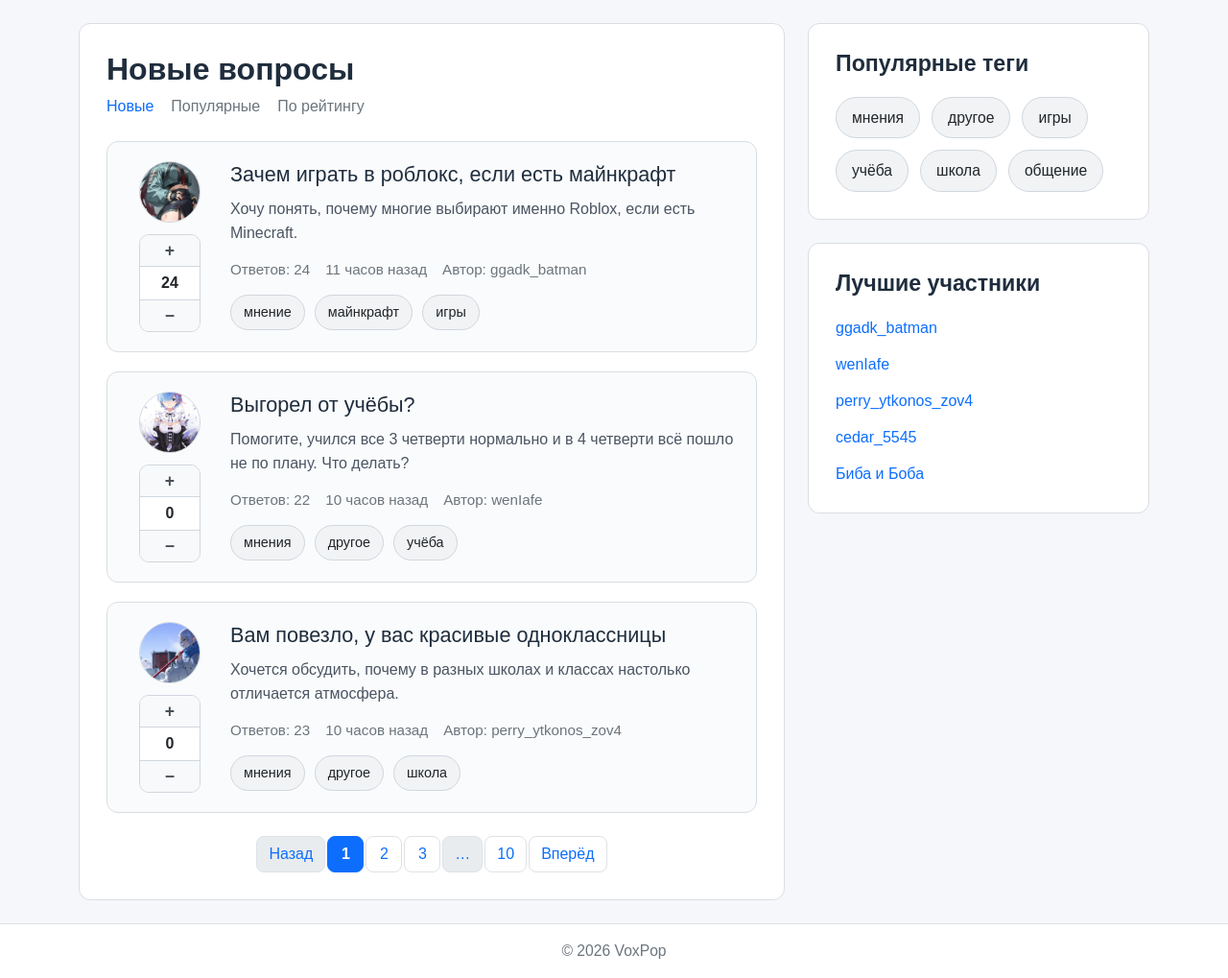
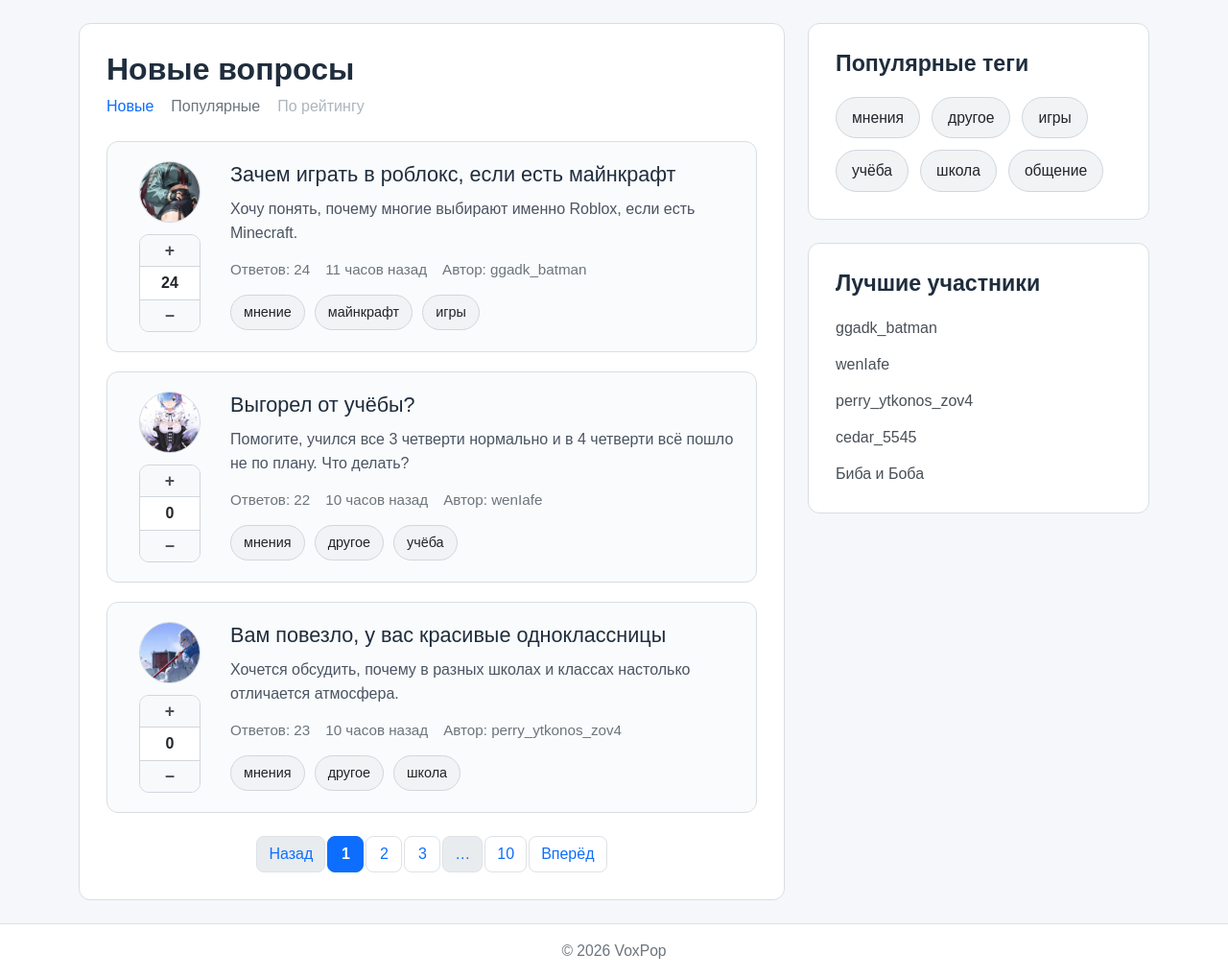
Before and after one commit to ashixx2/2026-VK-EDU-WEB-11-Solovev-R, a Django app: page / in a window 1280 px wide. Shown: the part 121-1140 px from the top of the page at 96% size. Run offline with Django 5.2, Linux system fonts and the light colour scheme; some libraries are stand-ins or nearby versions.

Commit message:
Remove placeholder links

```diff
--- a/questions/static/questions/css/style.css
+++ b/questions/static/questions/css/style.css
@@ -769,3 +769,13 @@ body {
     background-color: #fafbfc;
     color: #6b7280;
 }
+.questions-subnav .disabled-subnav-link {
+    color: #adb5bd;
+    font-weight: 500;
+    cursor: default;
+}
+
+.top-users-list span {
+    color: #495057;
+    font-size: 1rem;
+}
--- a/questions/templates/questions/index.html
+++ b/questions/templates/questions/index.html
@@ -11,7 +11,7 @@
             <div class="questions-subnav">
                 <a href="{% url 'questions:index' %}" class="active-subnav-link">Новые</a>
                 <a href="{% url 'questions:hot' %}">Популярные</a>
-                <a href="#">По рейтингу</a>
+                <span class="disabled-subnav-link">По рейтингу</span>
             </div>
         </div>
     </div>
--- a/templates/base.html
+++ b/templates/base.html
@@ -86,7 +86,7 @@
                     <h2 class="sidebar-title">Лучшие участники</h2>
                     <ul class="top-users-list">
                         {% for user in top_users %}
-                            <li><a href="#">{{ user }}</a></li>
+                           <li><span>{{ user }}</span></li>
                         {% endfor %}
                     </ul>
                 </div>
```
